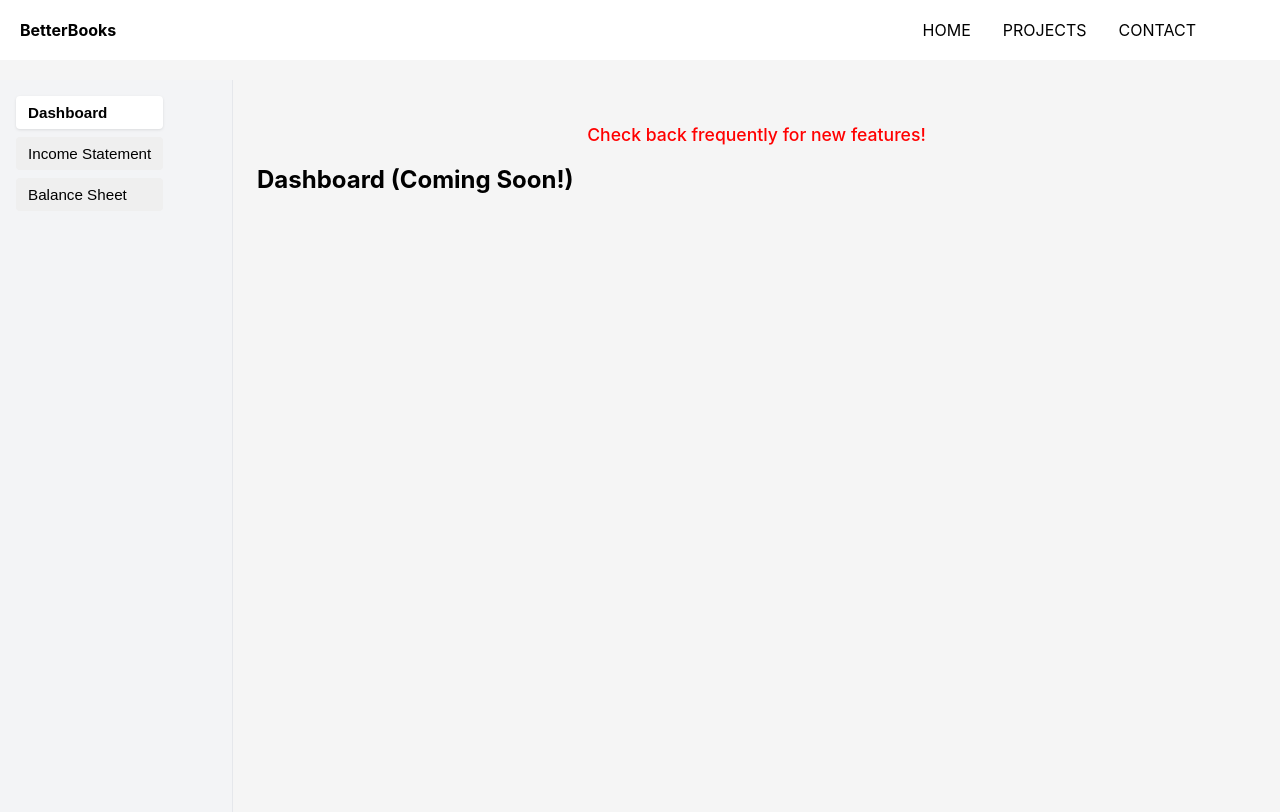
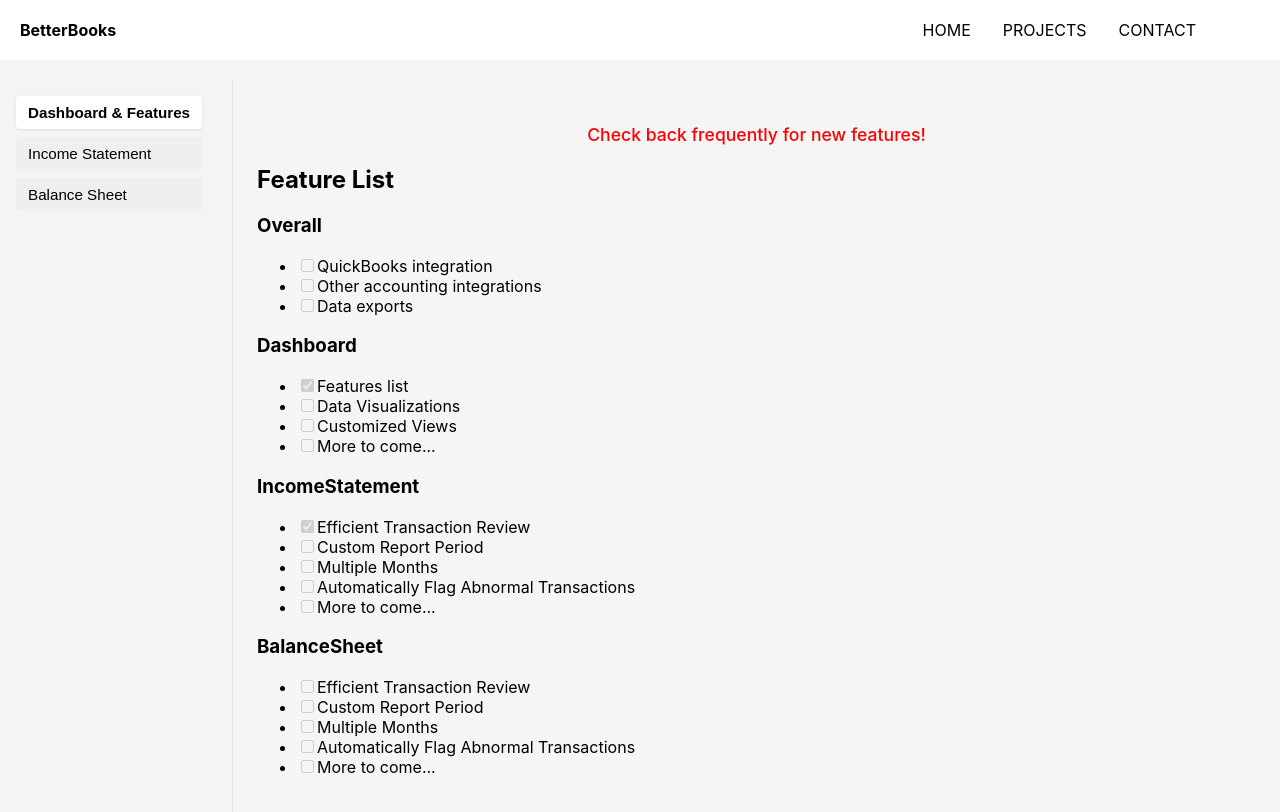
Before and after one commit to rascherb95/rascherb.com, a React (Create React App) app: page /BetterBooks in a window 1280 px wide. Shown: the top 812 px of the page. Built offline with nearby package versions, Linux system fonts and the light colour scheme.

Commit message:
Added a features list to the dashboard to track planned functionality

```diff
--- a/src/components/Projects/BetterBooks/FinStmtDisplays/Dashboard/Components/Dashboard.js
+++ b/src/components/Projects/BetterBooks/FinStmtDisplays/Dashboard/Components/Dashboard.js
@@ -1,12 +1,64 @@
 import React from 'react';
 
-const Dashboard = ({ sampleData }) => {
+const FeatureList = () => {
+  const features = {
+    Overall: [
+      { name: 'QuickBooks integration', completed: false },
+      { name: 'Other accounting integrations', completed: false },
+      { name: 'Data exports', completed: false },
+    ],
+    Dashboard: [
+      { name: 'Features list', completed: true },
+      { name: 'Data Visualizations', completed: false },
+      { name: 'Customized Views', completed: false },
+      { name: 'More to come...', completed: false },
+    ],
+    IncomeStatement: [
+      { name: 'Efficient Transaction Review', completed: true },
+      { name: 'Custom Report Period', completed: false },
+      { name: 'Multiple Months', completed: false },
+      { name: 'Automatically Flag Abnormal Transactions', completed: false },
+      { name: 'More to come...', completed: false },
+    ],
+    BalanceSheet: [
+      { name: 'Efficient Transaction Review', completed: false },
+      { name: 'Custom Report Period', completed: false },
+      { name: 'Multiple Months', completed: false },
+      { name: 'Automatically Flag Abnormal Transactions', completed: false },
+      { name: 'More to come...', completed: false },
+    ],
+  };
+
+  const renderFeatureList = (category, features) => {
+    return (
+      <div className="page-section">
+        <h3 className="text-xl font-semibold mb-2">{category}</h3>
+        <ul>
+          {features.map((feature, index) => (
+            <li key={index}>
+              <input
+                type="checkbox"
+                checked={feature.completed}
+                disabled
+              />
+              <span>{feature.name}</span>
+            </li>
+          ))}
+        </ul>
+      </div>
+    );
+  };
+
   return (
-    <div>
-      <h2 className="text-2xl font-bold mb-4">Dashboard (Coming Soon!)</h2>
-      {/* Import separate dashboard components here */}
+    <div className="container">
+      <h2 className="text-2xl font-bold mb-4">Feature List</h2>
+
+      {/* Render D, Income Statement, and Balance Sheet */}
+      {Object.entries(features).map(([category, featureList]) =>
+        renderFeatureList(category, featureList)
+      )}
     </div>
   );
 };
 
-export default Dashboard;
+export default FeatureList;
--- a/src/components/Projects/BetterBooks/NavBarColumn/NavBarColumn.js
+++ b/src/components/Projects/BetterBooks/NavBarColumn/NavBarColumn.js
@@ -9,7 +9,7 @@ const DisplaySelector = ({ selectedView, setSelectedView }) => {
           onClick={() => setSelectedView('dashboard')}
           className={`nav-button ${selectedView === 'dashboard' ? 'active' : ''}`}
         >
-          Dashboard
+          Dashboard & Features
         </button>
         <button
           onClick={() => setSelectedView('income-statement')}
```
